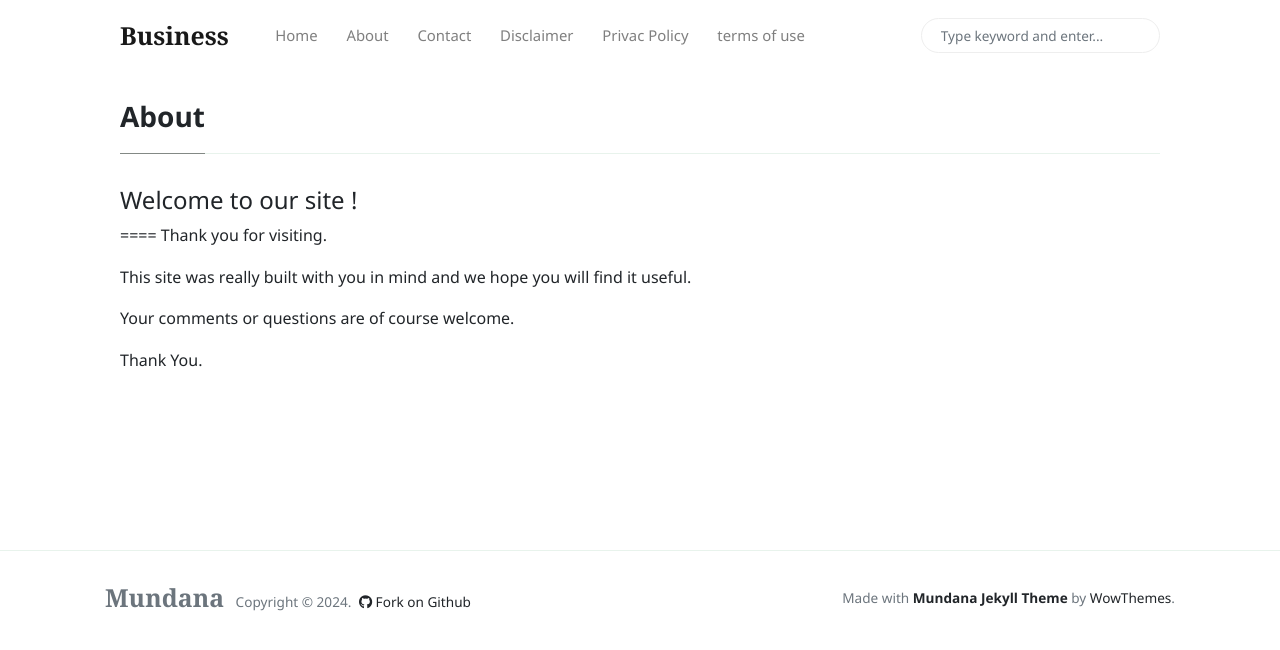
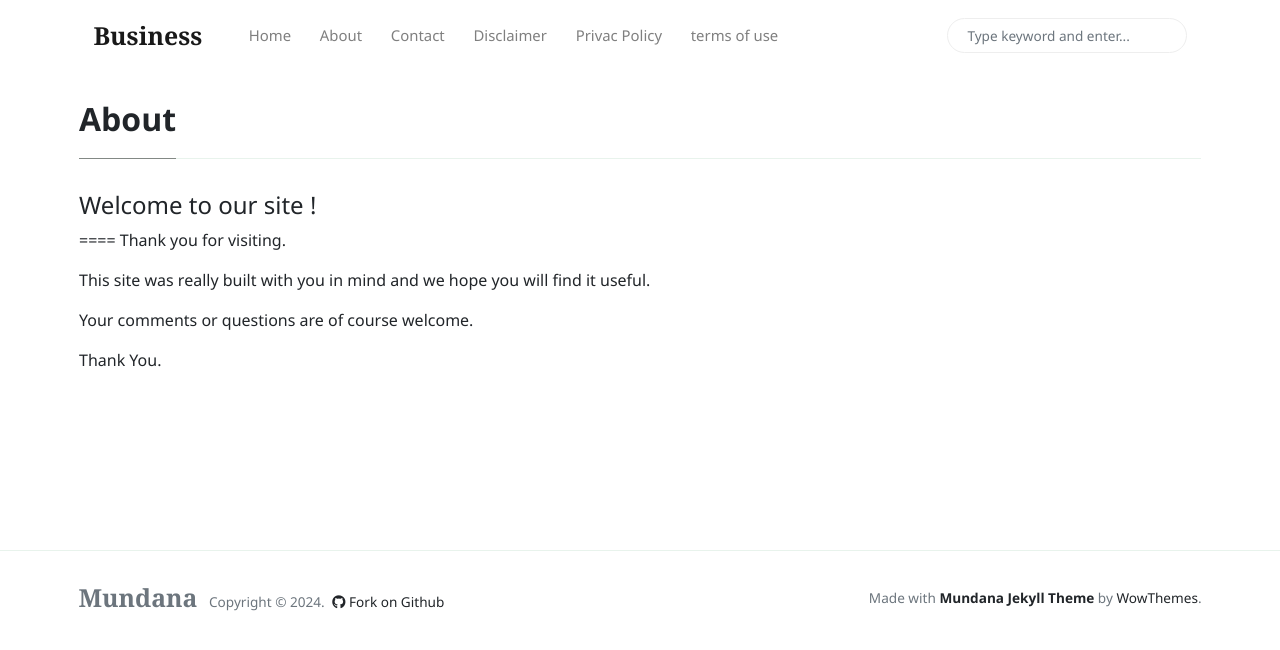
Before and after one commit to ikheinaaa/tess, a Jekyll site: the page built from _pages/about.md, in a window 1280 px wide. Shown: the top 650 px of the page. Built offline with Jekyll 4.4.1, drawn with Linux system fonts in a browser that asks for light colours; nearby versions of some CDN libraries.

Commit message:
Update theme.css

```diff
--- a/assets/css/theme.css
+++ b/assets/css/theme.css
@@ -802,4 +802,45 @@ div.a2a_full_footer {display:none;}
 	 .topfirstimage {
 		 height:280px !Important;
 	 }
+
  }
+/* Ensure the container is responsive */
+.container {
+    width: 90%;
+    max-width: 1200px;
+    margin: 0 auto; /* Center the container */
+    padding: 0 15px; /* Add padding on smaller screens */
+}
+
+/* Center-align text */
+.text-center {
+    text-align: center;
+}
+
+/* Ensure headings and paragraphs are responsive */
+h3 {
+    font-size: 2rem; /* Adjust as necessary */
+    margin-bottom: 1.5rem;
+}
+
+/* Make page-content responsive */
+.page-content {
+    font-size: 1rem; /* Adjust font size as necessary */
+    line-height: 1.5; /* Improve readability */
+    margin-bottom: 2rem;
+}
+
+/* Make sure all content scales properly */
+@media (max-width: 768px) {
+    .container {
+        width: 95%;
+    }
+
+    h3 {
+        font-size: 1.5rem; /* Adjust as necessary for smaller screens */
+    }
+
+    .page-content {
+        font-size: 0.9rem; /* Adjust as necessary for smaller screens */
+    }
+}
```
